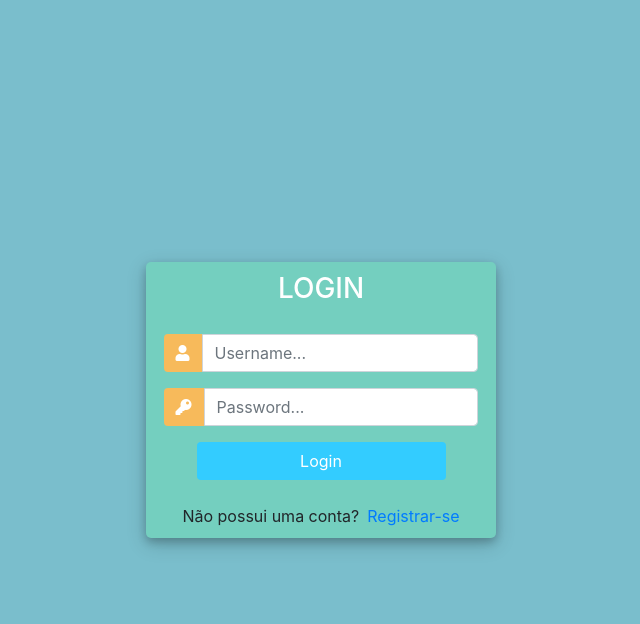
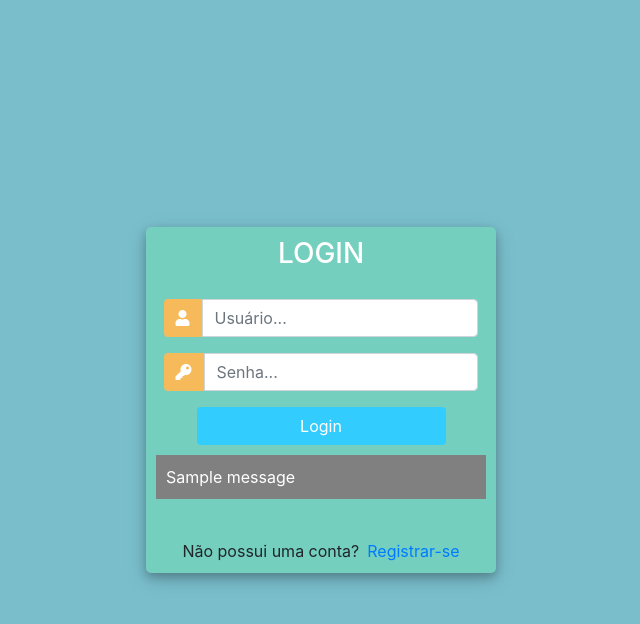
Before and after one commit to JoaoMaganin/login_page_django, a Django app: page /login/ in a window 1280 px wide. Shown: the top 624 px of the page, without its empty margins (319-959 px from the left). Run offline with Django 3.2, Linux system fonts and the light colour scheme; one stand-in notice (Sample message) is shown; some libraries are stand-ins or nearby versions.

Commit message:
Configurando os templates e criando autenticação de login

```diff
--- a/core/templates/login.html
+++ b/core/templates/login.html
@@ -86,17 +86,18 @@
 				</div>
 				<div class="d-flex justify-content-center form_container">
 					<form method="POST" action="">
+						{% csrf_token %}
 						<div class="input-group mb-3">
 							<div class="input-group-append">
 								<span class="input-group-text"><i class="fas fa-user"></i></span>
 							</div>
-							<input type="text" name="username" placeholder="Username..." class="form-control">
+							<input type="text" name="username" placeholder="Usuário..." class="form-control">
 						</div>
 						<div class="input-group mb-2">
 							<div class="input-group-append">
 								<span class="input-group-text"><i class="fas fa-key"></i></span>
 							</div>
-								<input type="password" name="password" placeholder="Password..." class="form-control" >
+								<input type="password" name="password" placeholder="Senha..." class="form-control" >
 						</div>
 
 							<div class="d-flex justify-content-center mt-3 login_container">
@@ -105,7 +106,9 @@
 					</form>
 
 				</div>
-
+				{% for message in messages %}
+					<p id="messages">{{message}}</p>
+				{% endfor %}
 				<div class="mt-4">
 					<div class="d-flex justify-content-center links">
 						Não possui uma conta? <a href="{% url 'registrar' %}" class="ml-2">Registrar-se</a>
--- a/core/templates/registrar.html
+++ b/core/templates/registrar.html
@@ -108,6 +108,8 @@
 					</form>
 				</div>
 
+				{{form.errors}}
+
 				<div class="mt-4">
 					<div class="d-flex justify-content-center links">
 						Já possui uma conta? <a href="{% url 'login' %}" class="ml-2">Login</a>
--- a/core/urls.py
+++ b/core/urls.py
@@ -4,6 +4,6 @@ from .views import *
 
 urlpatterns = [
     path('', index, name='index'),
-    path('login/', login, name='login'),
+    path('login/', logar, name='login'),
     path('registrar/', registrar, name='registrar')
 ]
--- a/core/views.py
+++ b/core/views.py
@@ -1,6 +1,10 @@
-from django.shortcuts import render
+from django.shortcuts import render, redirect
 from django.contrib.auth.forms import UserCreationForm
 from .forms import CreateUserForm
+from django.contrib import messages
+
+from django.contrib.auth import authenticate, login, logout
+
 
 def index(request):
     context = {}
@@ -14,6 +18,9 @@ def registrar(request):
         form = CreateUserForm(request.POST)
         if form.is_valid():
             form.save()
+            user = form.cleaned_data.get('username')
+            messages.success(request, f'Conta {user} criada com sucesso')
+            return redirect('login')
 
     context = {
         'form': form,
@@ -21,6 +28,17 @@ def registrar(request):
     return render(request, 'registrar.html', context)
 
 
-def login(request):
+def logar(request):
+
+    if request.method == 'POST':
+        username = request.POST.get('username')
+        password = request.POST.get('password')
+
+        user = authenticate(request, username=username, password=password)
+
+        if user is not None:
+            login(request, user)
+            return redirect('index')
+
     context = {}
     return render(request, 'login.html', context)
```
Also changed, not shown: db.sqlite3.
